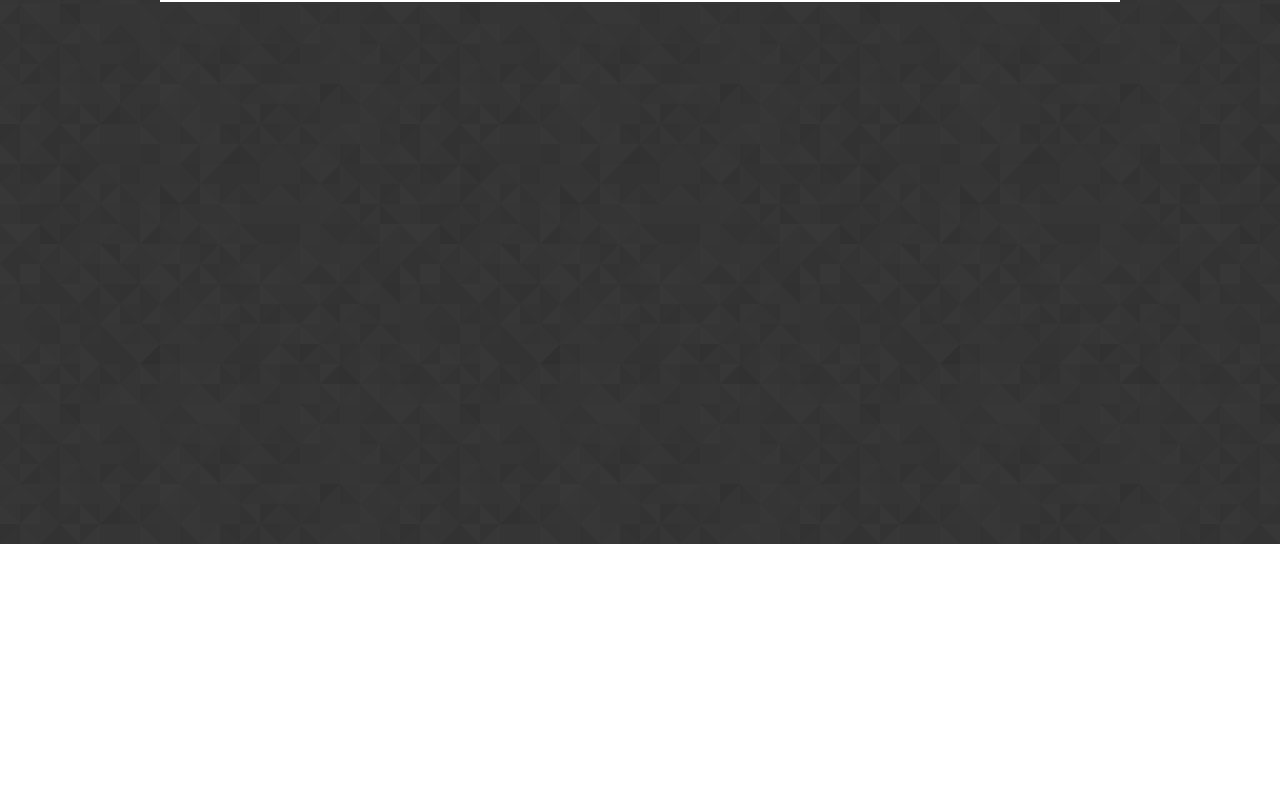
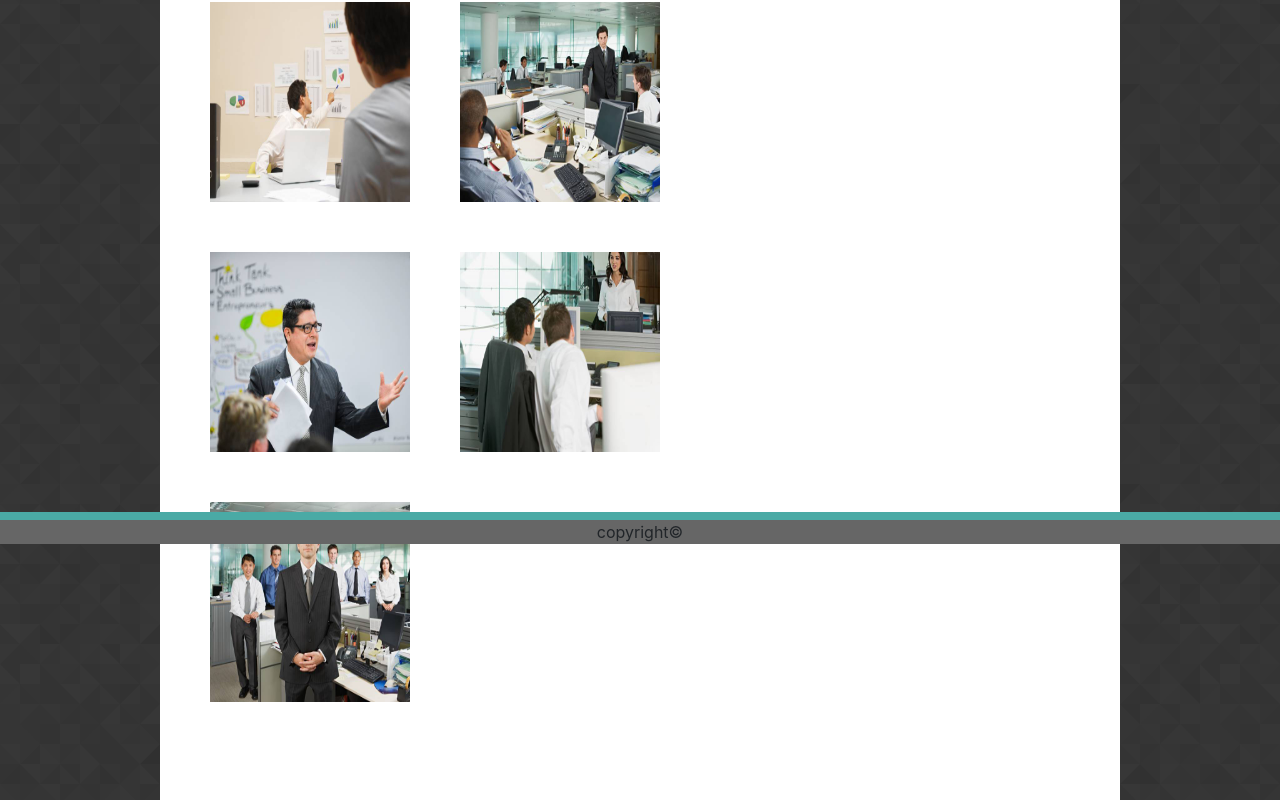
Before and after one commit to sjochen/Basic-Portfolio, a plain HTML site: page portfolio.html in a window 1280 px wide. Shown: the part 256-1056 px from the top of the page. Before the commit the page ends 800 px from the top, so only its background shows below. Drawn offline with nearby package versions, Linux system fonts and the light colour scheme.

Commit message:
added the place holders on the portfolio section of the code and finished all other sections

```diff
--- a/assets/css/style.css
+++ b/assets/css/style.css
@@ -39,7 +39,7 @@ li:first-child {
     max-width: 960px;
     margin: auto;
     background: white;
-    padding: 10px;
+    padding: 50px;
 }
 
 .title {
@@ -100,7 +100,7 @@ body {
 }
 
 .name-input {
-    width: 939px;
+    width: 860px;
 }
 
 #button {
@@ -122,3 +122,31 @@ body {
     margin-right: 10px;
     margin-bottom: 10px;
 }
+
+.clearfix::after {
+    content: "";
+    clear: both;
+    display: table;
+}
+
+
+
+.picsfloat {
+    float: left;
+    margin-right: 50px;
+    margin-bottom: 50px;
+
+}
+
+.pic-wrap {
+    position: relative;
+    max-width: 200px;
+
+}
+
+.bottom{
+    position: absolute;
+    bottom: 10px;
+    left: 0px;
+    height: -2000;
+}
--- a/portfolio.html
+++ b/portfolio.html
@@ -1,6 +1,7 @@
 <!DOCTYPE html>
 
 <html lang="en-us">
+
 <head>
 
     <meta charset="UTF-8">
@@ -8,7 +9,7 @@
     <title>Portfolio</title>
 
     <link rel="stylesheet" href="assets/css/style.css">
-
+    <link rel="stylesheet" href="https://maxcdn.bootstrapcdn.com/bootstrap/4.0.0/css/bootstrap.min.css">
 </head>
 
 <body>
@@ -19,7 +20,7 @@
 
             <nav>
                 <ul>
-                <li><a  href="contact.html">CONTACT</a></li>
+                    <li><a href="contact.html">CONTACT</a></li>
                     <li><a class="active" href="Portfolio.html">PORTFOLIO</a></li>
                     <li><a href="index.html">ABOUT</a></li>
                 </ul>
@@ -28,5 +29,38 @@
     </header>
     <div class="content cm">
         <h1 class="title">PORTFOLIO</h1>
+
+        <div class="clearfix">
+            <div class="pic-wrap">
+            <img class="picsfloat" src="assets/images/ph1.jpg" alt="Placeholder 1" height="200px" width="200px">
+            <div class="bottom"></div>
         </div>
+
+            <img class="picsfloat" src="assets/images/ph2.jpg" alt="Placeholder 1" height="200px" width="200px">
+
+        </div>
+
+        <div class="clearfix">
+
+            <img class="picsfloat" src="assets/images/ph3.jpg" alt="Placeholder 1" height="200px" width="200px">
+
+            <img class="picsfloat" src="assets/images/ph4.jpg" alt="Placeholder 1" height="200px" width="200px">
+
+        </div>
+
+        <div class="clearfix">
+
+            <img class="picsfloat" src="assets/images/ph5.jpg" alt="Placeholder 1" height="200px" width="200px">
+
+
+        </div>
+    </div>
+
+
+
+
 </body>
+
+<footer>
+        copyright©
+</footer>
```
Also changed, not shown: assets/images/ph1.jpg (added), assets/images/ph2.jpg (added), assets/images/ph3.jpg (added), assets/images/ph4.jpg (added), assets/images/ph5.jpg (added), assets/images/ph6.jpg (added). Lines whose indentation alone changed are shown as unchanged.
